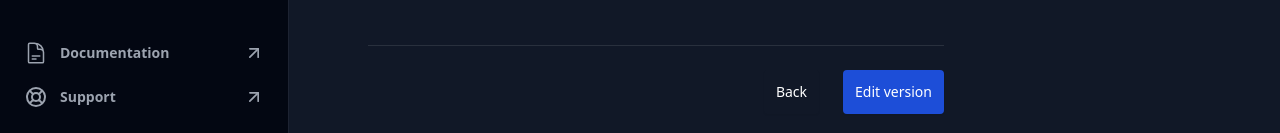
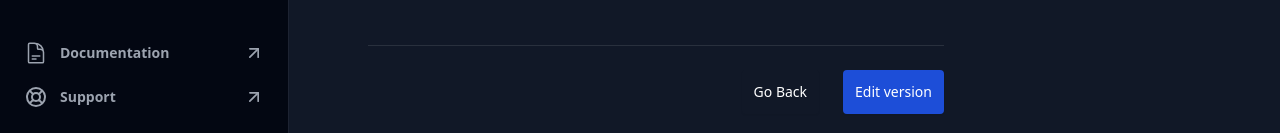
Before and after one commit to metastorelabs/console-web, a Next.js app: page /org/1/product/1/store/build-and-version/browser/1/edit in a window 1280 px wide. Shown: the part 667-800 px from the top of the page. Built offline with nearby package versions, Linux system fonts and the light colour scheme.

Commit message:
refactor(DEV-19): decode URI text

```diff
--- a/app/org/[orgId]/product/[product]/(overview)/page.tsx
+++ b/app/org/[orgId]/product/[product]/(overview)/page.tsx
@@ -37,7 +37,7 @@ const Overview = ({
                   height={34}
                 />
                 <h1 className='flex gap-x-3 text-base leading-7'>
-                  <span className='font-semibold text-white line-clamp-1'>{params.product}</span>
+                  <span className='font-semibold text-white line-clamp-1'>{decodeURIComponent(params.product)}</span>
                 </h1>
               </div>
               <p className='mt-2 text-xs leading-6 text-gray-400'>{params.orgId}</p>
--- a/app/org/[orgId]/product/[product]/_components/NavLayout.tsx
+++ b/app/org/[orgId]/product/[product]/_components/NavLayout.tsx
@@ -87,7 +87,7 @@ const NavLayout = ({ children, orgId, product }: { children: React.ReactNode; or
                 width={34}
                 height={34}
               />
-              <span className='line-clamp-1 uppercase max-sm:hidden'> {product}</span>
+              <span className='line-clamp-1 uppercase max-sm:hidden'> {decodeURIComponent(product)}</span>
             </div>
           </Topbar>
 
--- a/app/org/[orgId]/product/[product]/store/build-and-version/browser/[version]/edit/page.tsx
+++ b/app/org/[orgId]/product/[product]/store/build-and-version/browser/[version]/edit/page.tsx
@@ -124,7 +124,7 @@ const VersionEdit = ({
             variant='underline'
             size='md'
           >
-            Back
+            Go Back
           </LinkButton>
           <Button size='md'>Edit version</Button>
         </div>
--- a/components/button/LinkButton.tsx
+++ b/components/button/LinkButton.tsx
@@ -42,7 +42,7 @@ const LinkButton = ({
   return (
     <Link
       className={clsx(
-        'rounded text-sm text-white shadow-sm focus-ring ring-offset-2',
+        'rounded text-sm text-white shadow-sm focus-ring ring-offset-2 text-center',
         btnColors[variant],
         btnSizes[size],
         className
--- a/package.json
+++ b/package.json
@@ -3,7 +3,7 @@
   "version": "0.1.0",
   "private": true,
   "scripts": {
-    "dev": "next dev",
+    "dev": "next dev --port 3002",
     "build": "next build",
     "start": "next start",
     "lint": "next lint --fix",
```
